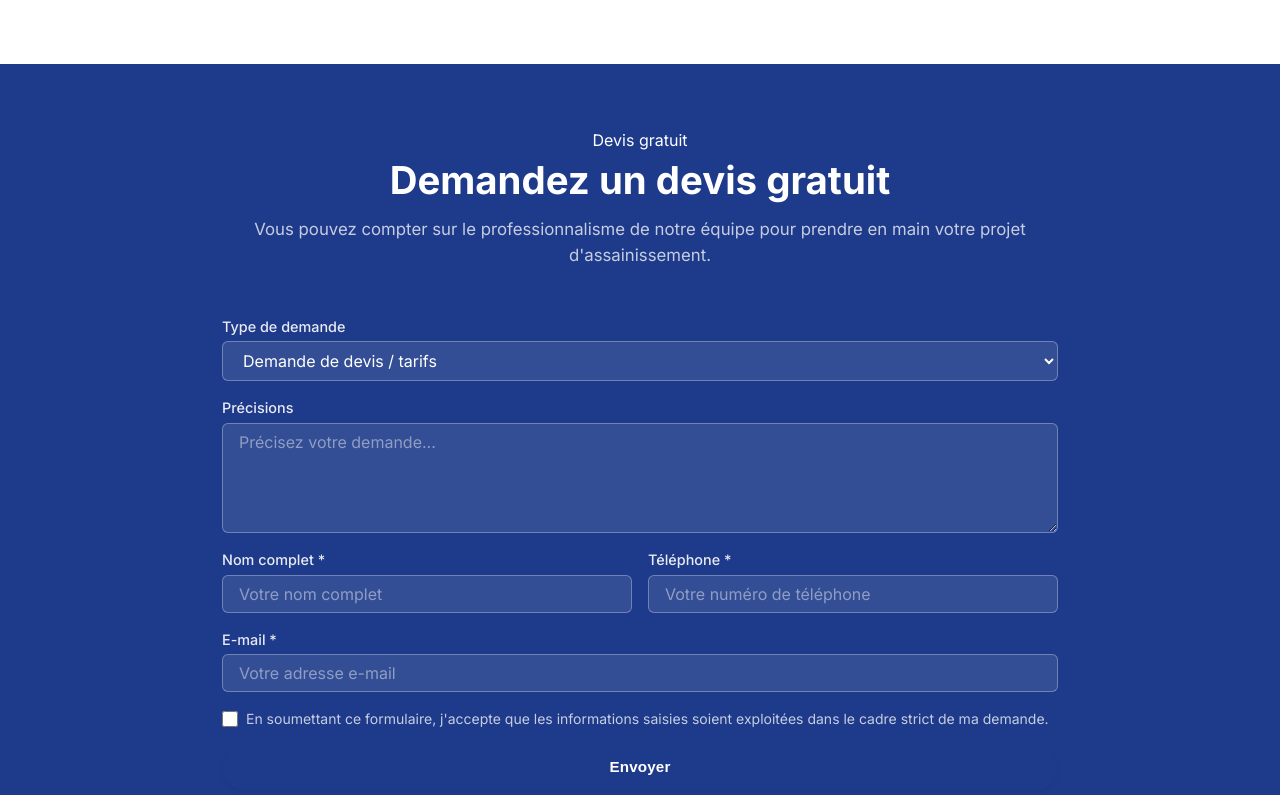
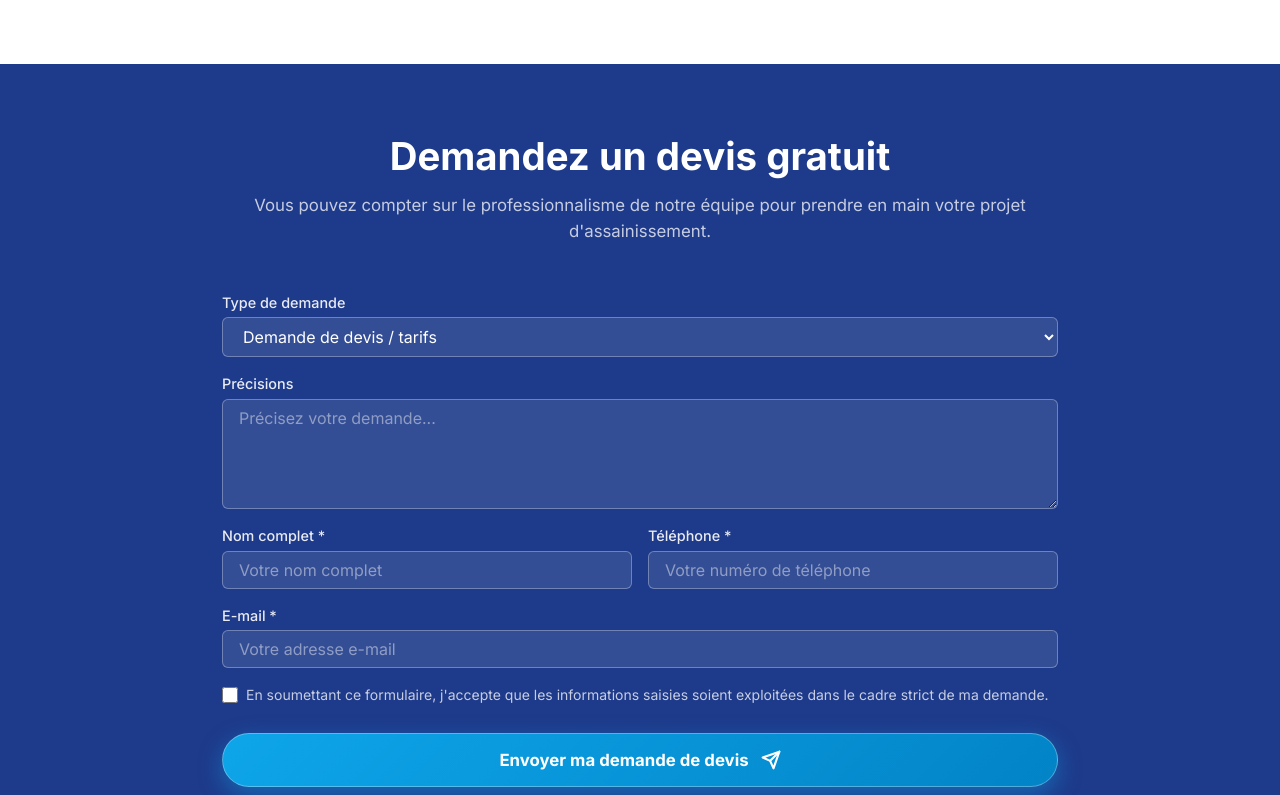
Before and after one commit to Skyzary/assenissement-redesign, a Next.js app: page / in a window 1280 px wide. Shown: the part 5325-6120 px from the top of the page. Built offline with nearby package versions, Linux system fonts and the light colour scheme.

Commit message:
feat(ui): redesign contact form submit button into a prominent high-contrast CTA

```diff
--- a/components/organisms/ContactForm/ContactForm.module.scss
+++ b/components/organisms/ContactForm/ContactForm.module.scss
@@ -6,6 +6,10 @@
     max-width: 900px;
     margin: 0 auto;
     padding: 0 var(--space-xl);
+
+    @media (max-width: 640px) {
+      padding: 0 var(--space-md);
+    }
   }
 
   &__header {
@@ -93,6 +97,7 @@
     color: rgba(255, 255, 255, 0.75);
     font-size: 0.875rem;
     line-height: 1.5;
+    margin-bottom: var(--space-sm);
 
     input[type='checkbox'] {
       margin-top: 3px;
@@ -108,9 +113,53 @@
     }
   }
 
-  &__submit--pending {
-    opacity: 0.7;
-    pointer-events: none;
+  &__actions {
+    display: flex;
+    justify-content: center;
+    margin-top: var(--space-xs);
+  }
+
+  /* Expressive Prominent Submit Button */
+  &__submit_btn {
+    display: inline-flex;
+    align-items: center;
+    justify-content: center;
+    gap: 12px;
+    width: 100%;
+    padding: 16px 36px;
+    font-size: 1.05rem;
+    font-weight: 700;
+    font-family: inherit;
+    color: #ffffff;
+    background: linear-gradient(135deg, #0ea5e9 0%, #0284c7 100%);
+    border: 1px solid rgba(255, 255, 255, 0.3);
+    border-radius: 50px;
+    cursor: pointer;
+    box-shadow: 0 8px 24px rgba(14, 165, 233, 0.45);
+    transition: all 0.25s cubic-bezier(0.16, 1, 0.3, 1);
+
+    &:hover {
+      background: linear-gradient(135deg, #0284c7 0%, #0369a1 100%);
+      box-shadow: 0 12px 32px rgba(14, 165, 233, 0.6);
+      transform: translateY(-2px);
+
+      svg {
+        transform: translateX(4px) translateY(-2px);
+      }
+    }
+
+    &:active {
+      transform: scale(0.98);
+    }
+
+    &--pending {
+      opacity: 0.7;
+      pointer-events: none;
+    }
+
+    svg {
+      transition: transform 0.25s ease;
+    }
   }
 
   &__success {
--- a/components/organisms/ContactForm/ContactForm.tsx
+++ b/components/organisms/ContactForm/ContactForm.tsx
@@ -3,7 +3,6 @@
 import React, { useActionState } from 'react';
 import styles from './ContactForm.module.scss';
 import { submitContactForm, ContactFormState } from '../../../actions/contactAction';
-import { Button } from '../../atoms/Button/Button';
 
 const initialState: ContactFormState = { status: 'idle', message: '' };
 
@@ -14,7 +13,6 @@ export const ContactForm: React.FC = () => {
     <section className={styles['contact-form']}>
       <div className={styles['contact-form__container']}>
         <header className={styles['contact-form__header']}>
-          <span className={styles['contact-form__eyebrow']}>Devis gratuit</span>
           <h2>Demandez un devis gratuit</h2>
           <p>Vous pouvez compter sur le professionnalisme de notre équipe pour prendre en main votre projet d&apos;assainissement.</p>
         </header>
@@ -69,9 +67,19 @@ export const ContactForm: React.FC = () => {
               </label>
             </div>
 
-            <Button type="submit" variant="primary" className={isPending ? styles['contact-form__submit--pending'] : ''}>
-              {isPending ? 'Envoi en cours...' : 'Envoyer'}
-            </Button>
+            <div className={styles['contact-form__actions']}>
+              <button
+                type="submit"
+                className={`${styles['contact-form__submit_btn']} ${isPending ? styles['contact-form__submit_btn--pending'] : ''}`}
+                disabled={isPending}
+              >
+                <span>{isPending ? 'Envoi en cours...' : 'Envoyer ma demande de devis'}</span>
+                <svg width="20" height="20" viewBox="0 0 24 24" fill="none" stroke="currentColor" strokeWidth="2.5" strokeLinecap="round" strokeLinejoin="round">
+                  <line x1="22" y1="2" x2="11" y2="13" />
+                  <polygon points="22 2 15 22 11 13 2 9 22 2" />
+                </svg>
+              </button>
+            </div>
           </form>
         )}
       </div>
```
